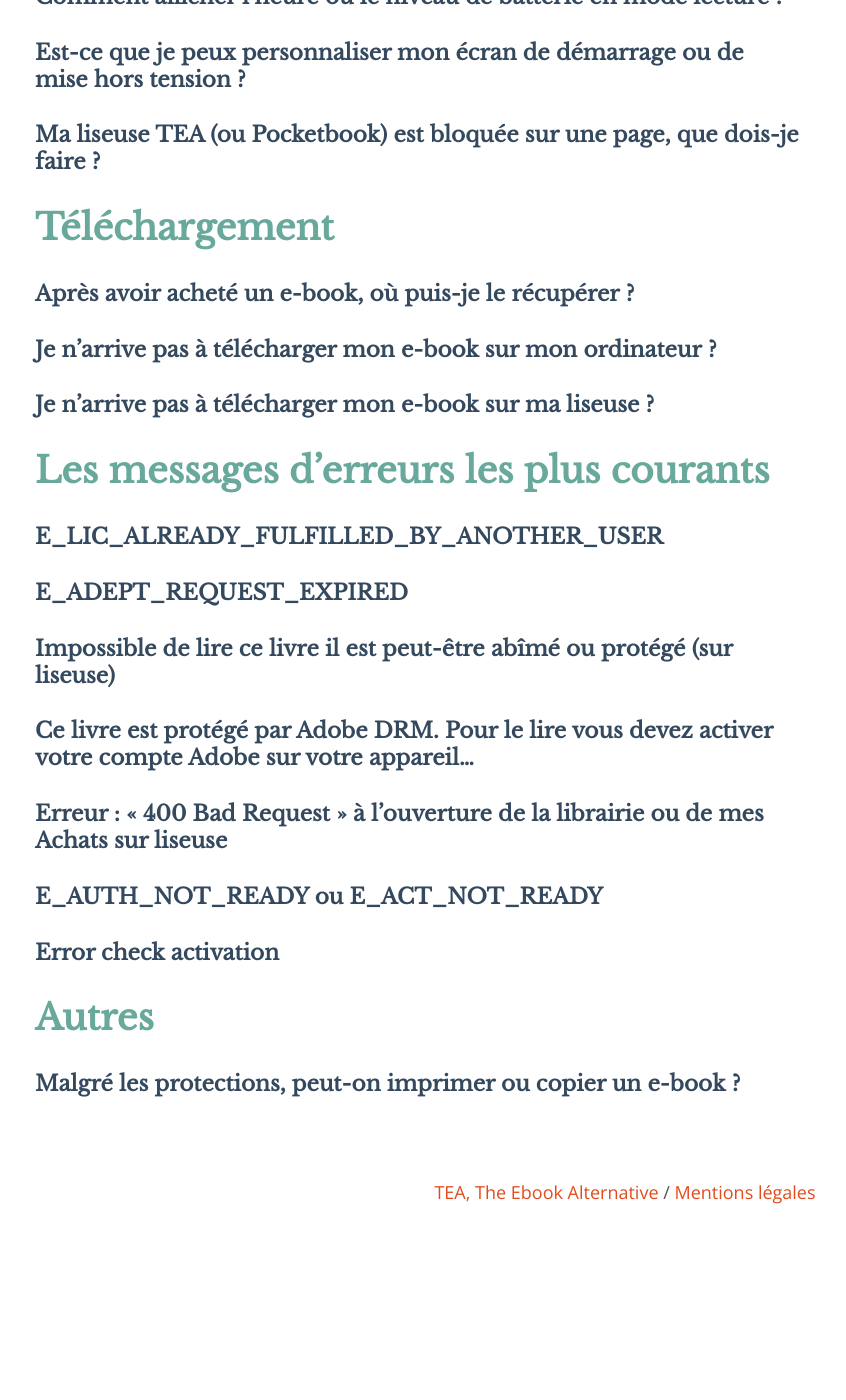
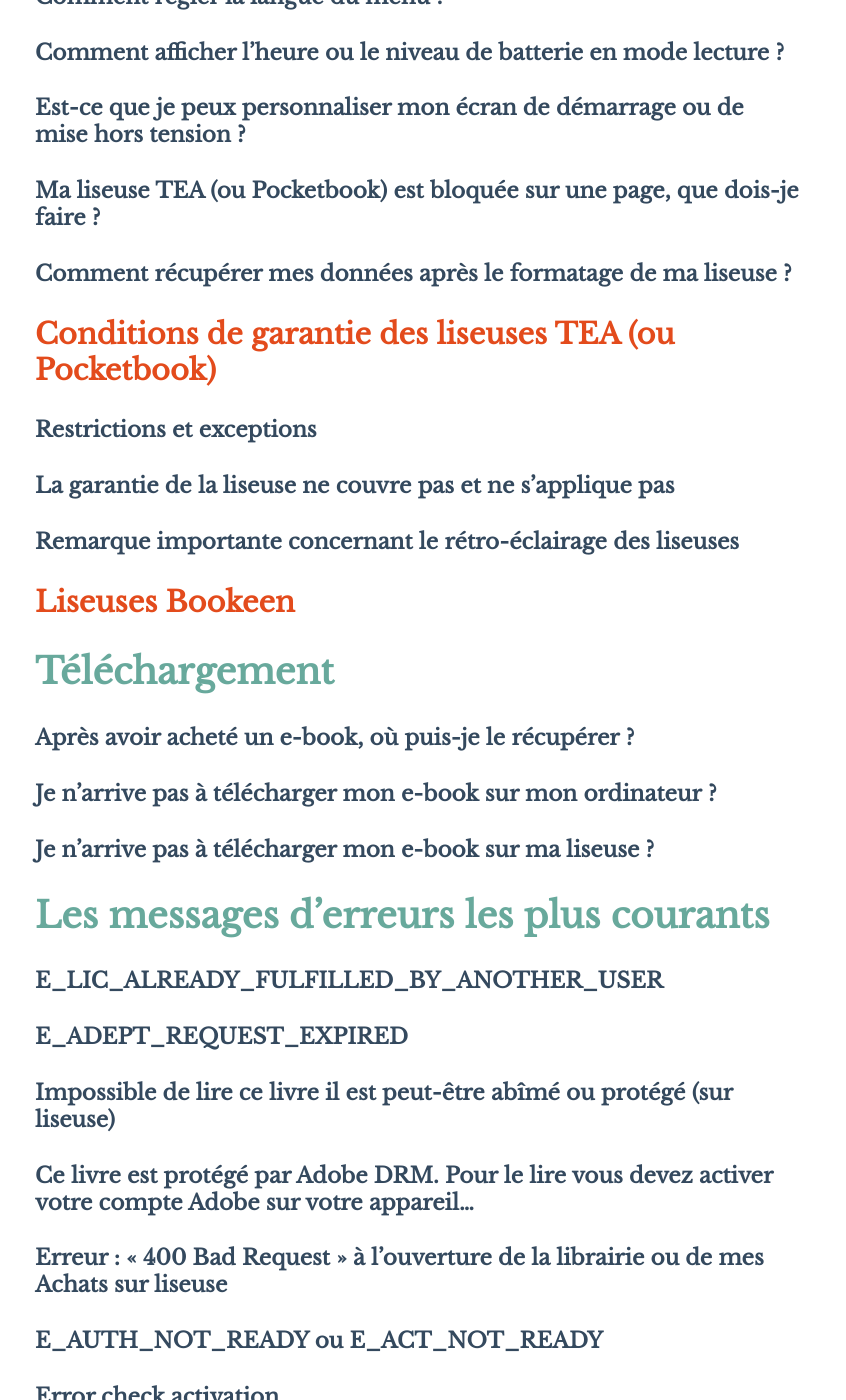
Before and after one commit to TEA-ebook/help-center, a Jekyll site: the page built from _pages/FAQ.md, in a window 1280 px wide and 1400 px high, scrolled down 3090 px. Shown: the whole window, without its empty margins (15-861 px from the left). Built offline with Jekyll 4.4.1, drawn with Linux system fonts in a browser that asks for light colours; before the commit the page ends 4312 px from its top, so only the background shows below that; some of the changed text lies outside the part shown.

Commit message:
Update index FAQ

```diff
--- a/_pages/FAQ.md
+++ b/_pages/FAQ.md
@@ -58,6 +58,8 @@
 
 #### [Puis-je lire mes e-books sur une liseuse Kobo ?](/faq-lecture/#lire-kobo)
 
+#### [Comment lire mes livres sur une liseuse non TEA (ou Pocketbook) ?](/faq-lecture/#lire-autres)
+
 {% include anchor.html id="liseuse" label="Liseuse" %}
 
 ## [Liseuses](/faq-liseuse/)
@@ -100,6 +102,18 @@
 
 #### [Ma liseuse TEA (ou Pocketbook) est bloquée sur une page, que dois-je faire ?](/faq-liseuse/#pocketbook-bloque)
 
+#### [Comment récupérer mes données après le formatage de ma liseuse ?](/faq-liseuse/#formatage)
+
+### [Conditions de garantie des liseuses TEA (ou Pocketbook)](/faq-liseuse/#garantie)
+
+#### [Restrictions et exceptions](/faq-liseuse/#restrictions-exceptions)
+
+#### [La garantie de la liseuse ne couvre pas et ne s'applique pas](/faq-liseuse/#non-application)
+
+#### [Remarque importante concernant le rétro-éclairage des liseuses](/faq-liseuse/#remarque-importante)
+
+### [Liseuses Bookeen](/faq-liseuse/#bookeen)
+
 ## [Téléchargement](/faq-telechargement/)
 
 #### [Après avoir acheté un e-book, où puis-je le récupérer ?](/faq-telechargement/#recuperer-ebook)
@@ -124,6 +138,10 @@
 
 #### [Error check activation](/faq-erreurs/#error-check-activation)
 
+#### [E\_ADEPT\_DUPLICATE\_TRANSACTION\_ID](/faq-erreurs/#duplicate-transaction)
+
 ## [Autres](/faq-autre/)
 
 #### [Malgré les protections, peut-on imprimer ou copier un e-book ?](/faq-autre/#imprimer-copier-ebook)
+
+#### [Comment connaître la version de votre application ou du logiciel de votre liseuse Pocketbook ?](/faq-autre/#version-logiciel)
```
